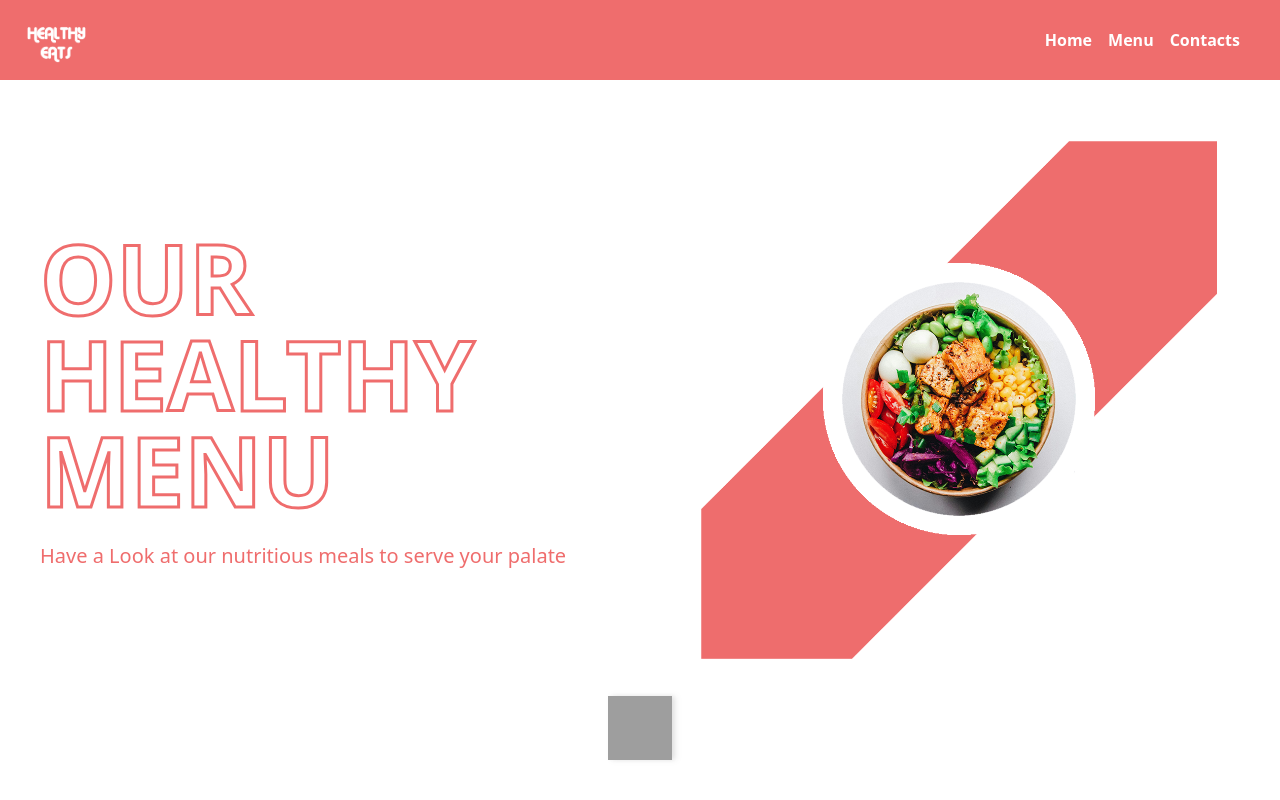
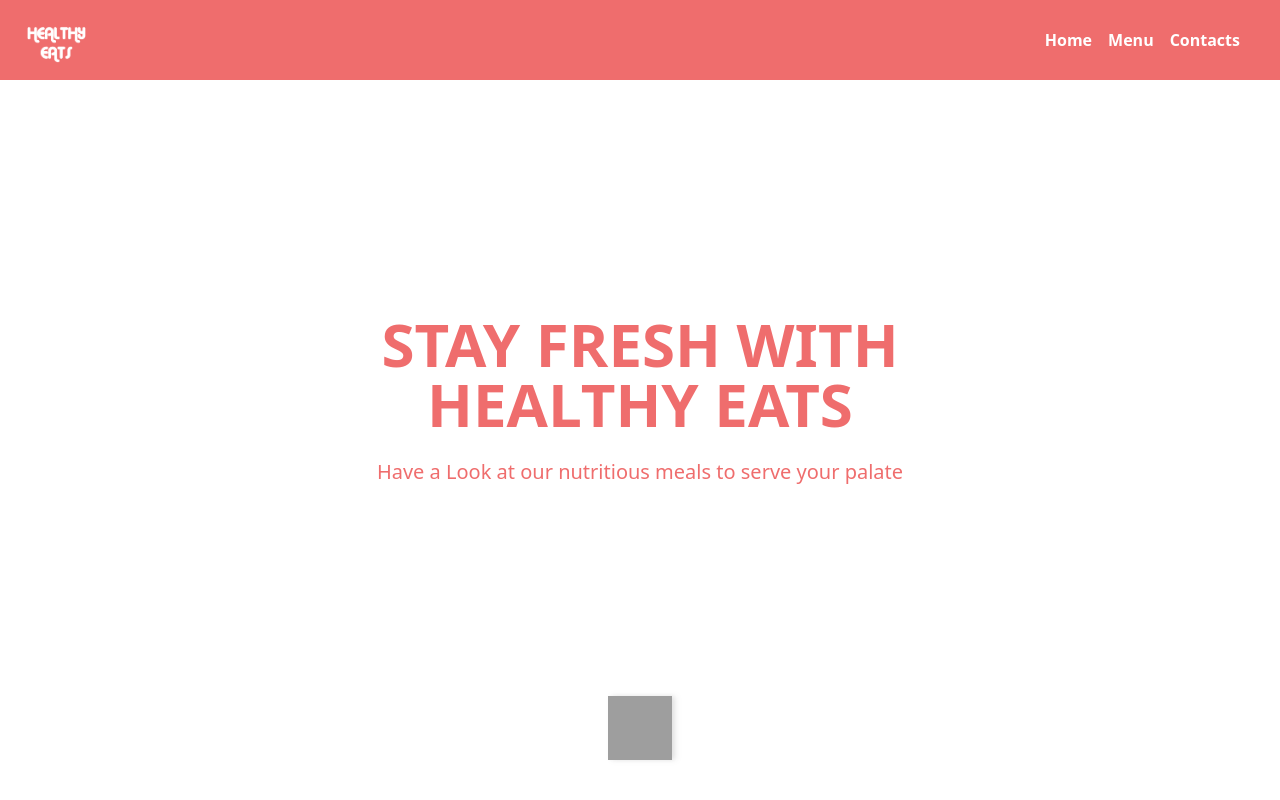
Before and after one commit to Bonolo98/healthy-eats, a Next.js app: page / in a window 1280 px wide. Shown: the top 800 px of the page. Built offline with nearby package versions, Linux system fonts and the light colour scheme; grey boxes are pictures that could not be loaded.

Commit message:
update home page

```diff
--- a/app/components/home-page/home-page.tsx
+++ b/app/components/home-page/home-page.tsx
@@ -34,8 +34,7 @@ export default function HomePage() {
   return (
     <>
       <div className="w-full h-screen bg-white grid grid-cols-1 lg:grid-cols-12">
-        {/* Arrow icon - responsive positioning and size */}
-        <div className="absolute text-center w-full h-full flex items-end justify-center bottom-4 lg:bottom-10 z-10">
+        <div className="absolute w-full h-full flex items-end justify-center bottom-4 lg:bottom-10 z-10">
           <img
             onClick={() => scrollToSection("menu")}
             className="-rotate-90 drop-shadow-md cursor-pointer hover:scale-110 transition-transform duration-200 w-12 h-12 lg:w-16 lg:h-16"
@@ -46,15 +45,13 @@ export default function HomePage() {
           />
         </div>
 
-        {/* Text section - full width on mobile, half on desktop */}
-        <div className="bg-white h-full lg:col-span-6 lg:py-20 px-6 lg:px-10 order-2 lg:order-1 hidden sm:block">
+       <div className="bg-white w-full h-full lg:col-span-12 lg:py-20 px-6 lg:px-10 order-2 lg:order-1 hidden sm:block">
           <HomeText />
         </div>
 
-        {/* Image section - full width on mobile, half on desktop */}
-        <div className="bg-white h-full lg:col-span-6 order-1 lg:order-2 animate__animated animate__fadeIn">
+          {/*<div className="bg-white h-full lg:col-span-6 order-1 lg:order-2 animate__animated animate__fadeIn">
           <HomeImage />
-        </div>
+        </div> */}
       </div>
     </>
   );
--- a/app/components/home-page/home-text/home-text.tsx
+++ b/app/components/home-page/home-text/home-text.tsx
@@ -1,12 +1,12 @@
 export default function HomeText() {
   return (
     <>
-      <div className="w-full h-full flex items-center justify-center lg:justify-start">
-        <div className="text-center lg:text-left max-w-2xl">
-          <h1 className="text-4xl sm:text-5xl md:text-6xl lg:text-7xl xl:text-8xl font-bold text-white [-webkit-text-stroke:2px_#ef6d6d] lg:[-webkit-text-stroke:3px_#ef6d6d] leading-tight">
-            OUR HEALTHY MENU
+      <div className="w-full h-full flex items-center justify-center lg:justify-center">
+        <div className="lg:text-left max-w-2xl">
+          <h1 className="text-center text-4xl sm:text-5xl md:text-6xl lg:text-6xl xl:text-6xl font-bold text-[#ef6d6d] leading-tight">
+            STAY FRESH WITH HEALTHY EATS
           </h1>
-          <p className="text-[#ef6d6d] font-light mt-4 lg:mt-6 text-base sm:text-lg lg:text-xl">
+          <p className="text-center text-[#ef6d6d] font-light mt-4 lg:mt-6 text-base sm:text-lg lg:text-xl">
             Have a Look at our nutritious meals to serve your palate
           </p>
         </div>
--- a/app/globals.css
+++ b/app/globals.css
@@ -124,3 +124,9 @@
     @apply bg-background text-foreground;
   } */
 }
+
+html {
+  overflow-y: scroll;
+  -ms-overflow-style: none; /* IE and Edge */
+  scrollbar-width: none; /* Firefox */
+}
```
Also changed, not shown: public/images/home.jpg (added).
